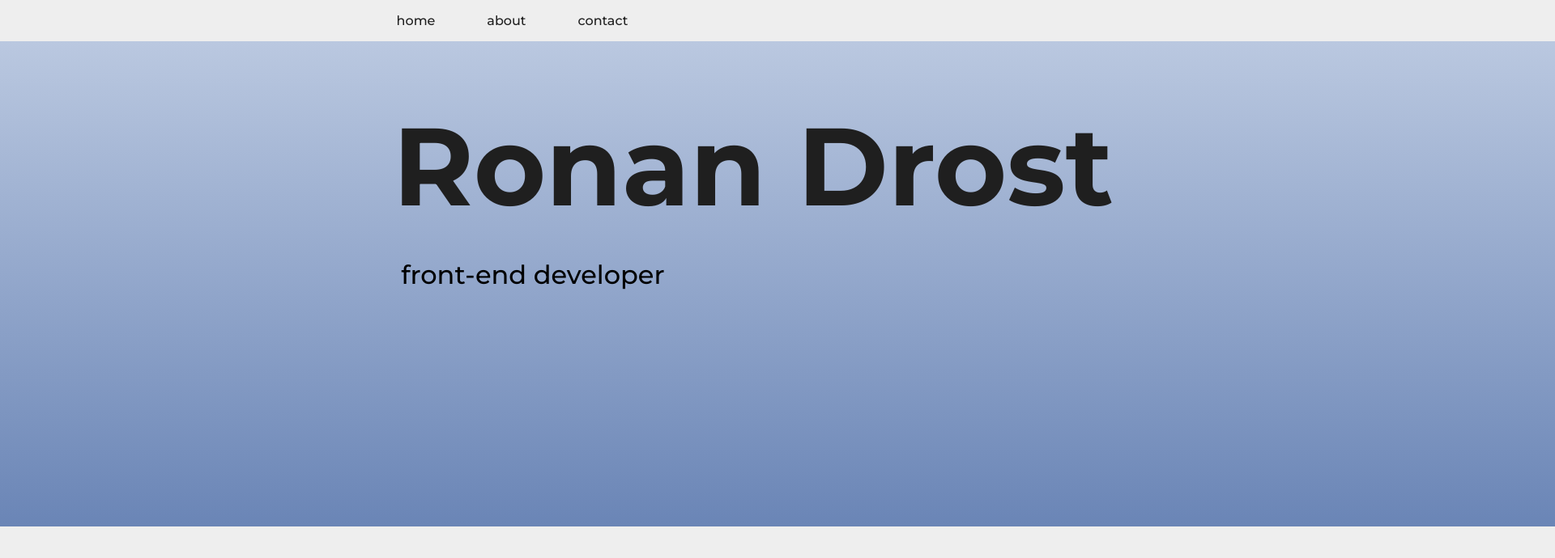
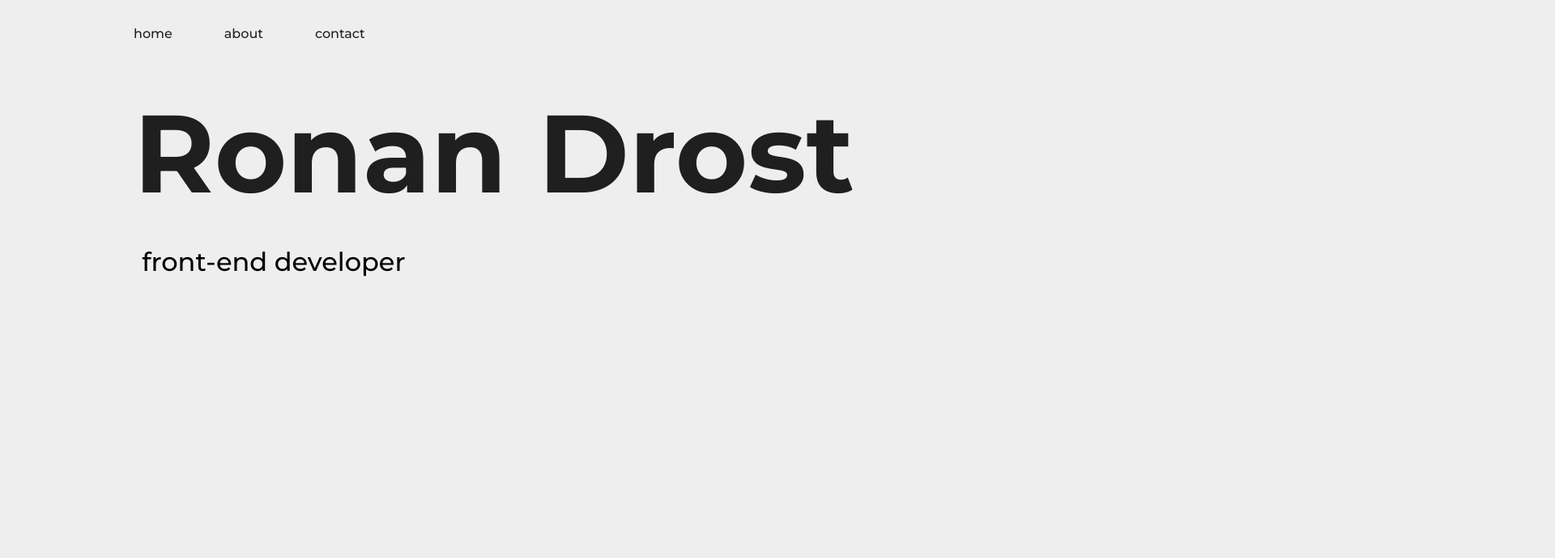
Before and after one commit to Ronansky20/Portfolio, a website: page public/index.html in a window 1280 px wide. Shown: the whole page at 81% size, 1920 px wide, since content can reach past the window. Drawn offline with nearby package versions, Linux system fonts and the light colour scheme; some packages are replaced by stand-ins of ours.

Commit message:
Web clean fix

```diff
--- a/public/index.html
+++ b/public/index.html
@@ -35,8 +35,11 @@
     <ul class="transition">
       <li></li>
     </ul>
-    <header>
-        <nav class="topbar">
+
+
+    <div class="wrapper">
+      <header>
+        <nav>
           <ul>
             <li class="navbar"><a href="index.html">home</a></li>
             <li class="navbar"><a href="Aboutme.html">about</a></li>
@@ -44,8 +47,6 @@
           </ul>
         </nav>
       </header>
-  <div class="block-front">
-    <div class="wrapper">
         <main data-barba="container" data-barba-namespace="home">
 
           <div class="left">
@@ -56,7 +57,7 @@
           <!--<img src="images/home.svg" alt="home" clip-path: polygon(0 0, 100% 0, 100% 0, 0 0);>-->
         </main>
     </div>
-  </div>
+
     <!--barba and gsap cdn-->
     <script src="https://unpkg.com/@barba/core"></script>
     <script src="https://cdnjs.cloudflare.com/ajax/libs/gsap/3.5.1/gsap.min.js"></script>
--- a/public/sass/style.scss
+++ b/public/sass/style.scss
@@ -31,10 +31,6 @@ a {
 
 a, .navbar {
     margin-right: 2em;
-}
-
-.topbar {
-    margin-left: 30.6em;
 }
 
 h1 {
```
Also changed, not shown: public/css/style.css, 2 other files.
